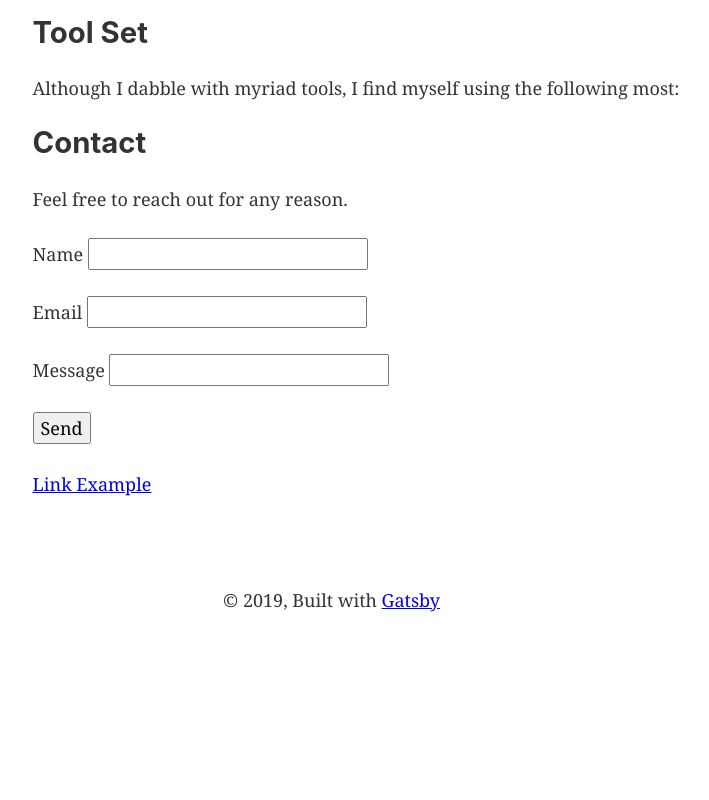
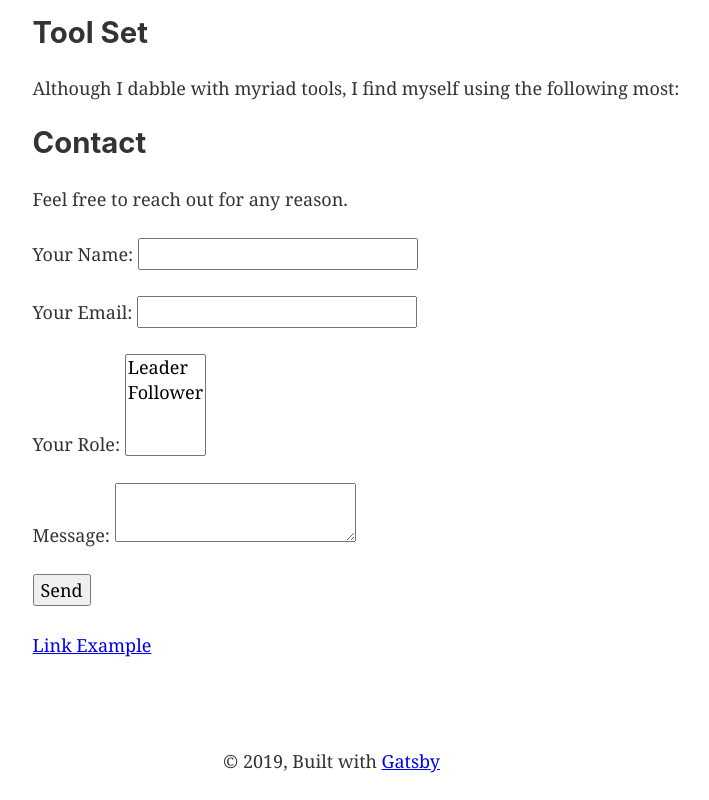
Before and after one commit to john-l-hansen/portfolio, a Gatsby site: page / in a window 1280 px wide. Shown: the part 1474-2274 px from the top of the page, without its empty margins (147-856 px from the left). Before the commit the page ends 2113 px from the top, so only its background shows below. Built offline with nearby package versions, Linux system fonts and the light colour scheme; Gatsby itself is replaced by a stand-in of ours.

Commit message:
update form

```diff
--- a/src/pages/index.js
+++ b/src/pages/index.js
@@ -78,22 +78,25 @@
     Feel free to reach out for any reason.
     </p>
 
-    <form name="contact" netlify>
-
+    <form name="contact" method="POST" data-netlify="true">
   <p>
-    <label>Name <input type="text" name="name" /></label>
+    <label>Your Name: <input type="text" name="name" /></label>
   </p>
-
   <p>
-    <label>Email <input type="text" name="email" /></label>
+    <label>Your Email: <input type="email" name="email" /></label>
   </p>
-
   <p>
-    <label>Message <input type="textarea" cols="1" rows="5" name="message" /></label>
+    <label>Your Role: <select name="role[]" multiple>
+      <option value="leader">Leader</option>
+      <option value="follower">Follower</option>
+    </select></label>
   </p>
-
+  <p>
+    <label>Message: <textarea name="message"></textarea></label>
+  </p>
+  <p>
     <button type="submit">Send</button>
-
+  </p>
 </form>
 
 
```
Lines whose indentation alone changed are shown as unchanged.
